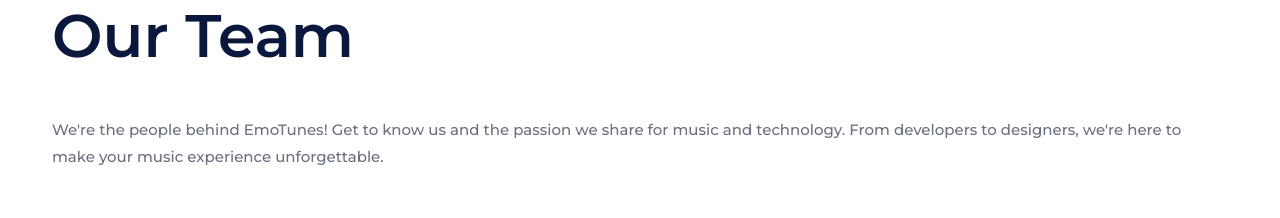
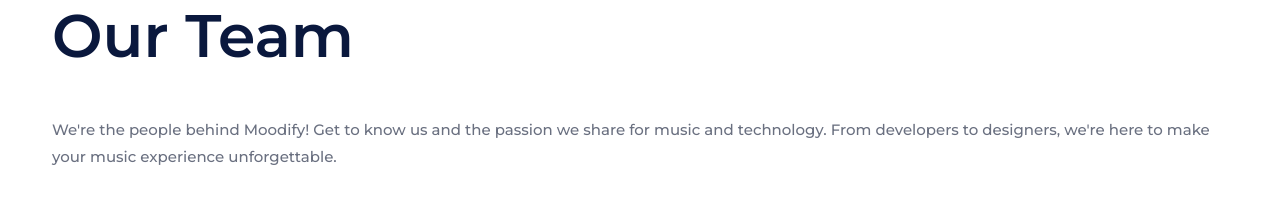
Before and after one commit to mahendraDew/real-time-emotion-based-music-recommendation-system, a Flask app: page /about in a window 1280 px wide. Shown: the part 1747-1965 px from the top of the page. Run offline with Flask 3, Linux system fonts and the light colour scheme; some libraries are stand-ins or nearby versions.

Commit message:
updated the about page

```diff
--- a/static/css/style.css
+++ b/static/css/style.css
@@ -653,7 +653,7 @@ Header section
 	border: 1px solid #fc0254;
 }
 .logout:hover{
-	border: none;
+	/* border: none;  */
 	color: #fff;
 	background-color: #fc0254;
 }
--- a/templates/about.html
+++ b/templates/about.html
@@ -176,7 +176,7 @@
 			<div class="row">
 				<h2>Our Team</h2>
 				<p class="section-abt">
-					We're the people behind EmoTunes! Get to know us and the passion we share for music and technology. From developers to designers, we're here to make your music experience unforgettable.
+					We're the people behind Moodify! Get to know us and the passion we share for music and technology. From developers to designers, we're here to make your music experience unforgettable.
 				</p>
 			</div>
 			<div class="card-deck">
```
